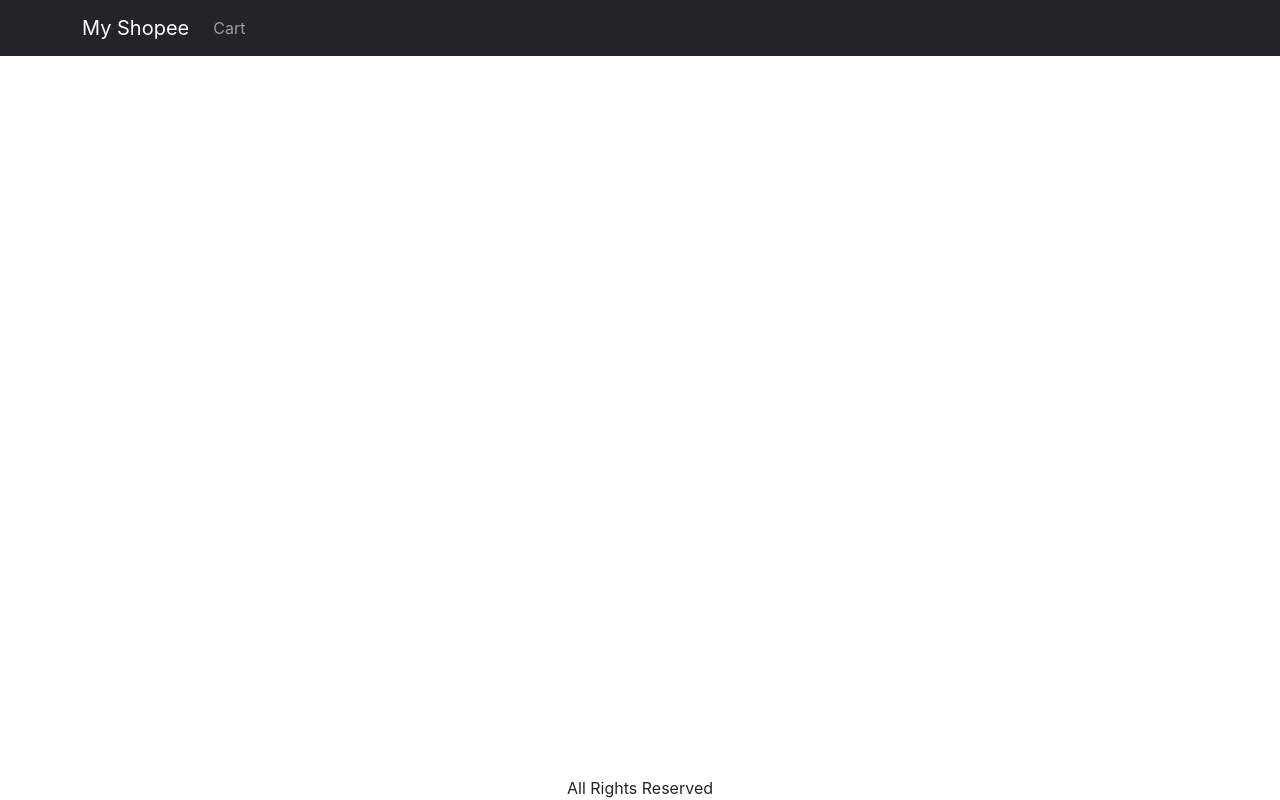
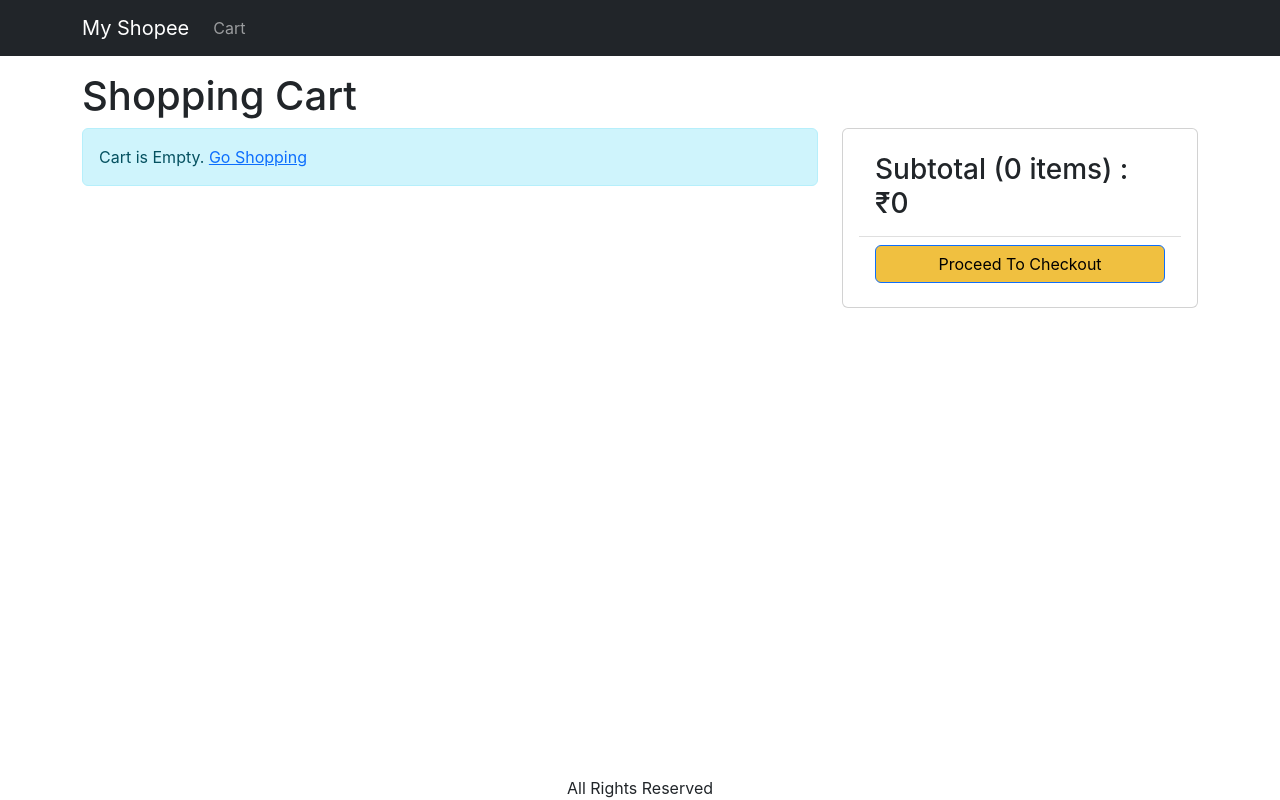
Before and after one commit to RatanHiwale65/myshopee, a React (Create React App) app in the folder frontend/: page /cart in a window 1280 px wide. Built offline with nearby package versions, Linux system fonts and the light colour scheme.

Commit message:
Shopping Cart Screen Created with total

```diff
--- a/frontend/src/App.js
+++ b/frontend/src/App.js
@@ -8,6 +8,7 @@
 import { LinkContainer } from 'react-router-bootstrap';
 import { useContext } from 'react';
 import { Store } from './Store';
+import CartScreen from './screens/CartScreen';
 
 function App() {
   const { state } = useContext(Store);
@@ -39,6 +40,7 @@
             <Routes>
               <Route path="/" element={<HomeScreen />} />
               <Route path="/product/:slug" element={<ProductScreen />} />
+              <Route path="/cart" element={<CartScreen />} />
             </Routes>
           </Container>
         </main>
--- a/frontend/src/index.css
+++ b/frontend/src/index.css
@@ -40,3 +40,6 @@
 .img-large{
   max-width: 100%;
 }
+.img-thumbnail{
+  height: 80px;
+}
--- /dev/null
+++ b/frontend/src/screens/CartScreen.js
@@ -0,0 +1,78 @@
+import { useContext } from 'react';
+import { Button, Card, Col, ListGroup, Row } from 'react-bootstrap';
+import { Helmet } from 'react-helmet-async';
+import { Link } from 'react-router-dom';
+import MessageBox from '../components/MessageBox';
+import { Store } from '../Store';
+
+export default function CartScreen() {
+  const { state, dispatch: ctxDispatch } = useContext(Store);
+  const {
+    cart: { cartItems },
+  } = state;
+  return (
+    <div>
+      <Helmet>
+        <title>Shopping Cart</title>
+      </Helmet>
+      <h1>Shopping Cart</h1>
+      <Row>
+        <Col md={8}>
+          {cartItems.length === 0 ? (
+            <MessageBox>
+              Cart is Empty. <Link to="/">Go Shopping</Link>
+            </MessageBox>
+          ) : (
+            <ListGroup>
+              {cartItems.map((item) => (
+                <ListGroup.Item key={item._id}>
+                  <Row className="align-items-center">
+                    <Col md={4}>
+                        <img src={item.image} alt={item.name} className="img-fluid rounded img-thumbnail"></img>{' '}
+                        <Link to={`/product/${item.slug}`}>{item.name}</Link>
+                    </Col>
+                    <Col md={3}>
+                        <Button variant='light' disabled={item.quantity === 1}>
+                            <i className='fas fa-minus-circle'></i>
+                        </Button>{' '}
+                        <span>{item.quantity}</span>{' '}
+                        <Button variant='light' disabled={item.quantity === item.countInStock}>
+                            <i className='fas fa-plus-circle'></i>
+                        </Button>
+                    </Col>
+                    <Col md={3}>₹{item.price}</Col>
+                    <Col md={2}>
+                    <Button variant='light'>
+                            <i className='fas fa-trash'></i>
+                        </Button>
+                    </Col>
+
+                  </Row>
+                </ListGroup.Item>
+              ))}
+            </ListGroup>
+          )}
+        </Col>
+        <Col md={4}>
+            <Card>
+                <Card.Body>
+                    <ListGroup variant='flush'>
+                        <ListGroup.Item>
+                            <h3>
+                                Subtotal ({cartItems.reduce((a, c) => a + c.quantity,0)}{' '} items) : ₹
+                                {cartItems.reduce((a, c) => a + c.price * c.quantity,0)}
+                            </h3>
+                        </ListGroup.Item>
+                        <ListGroup.Item>
+                            <div className='d-grid'>
+                                <Button type='button' variant="primary" diasbled={cartItems.length === 0}>Proceed To Checkout</Button>
+                            </div>
+                        </ListGroup.Item>
+                    </ListGroup>
+                </Card.Body>
+            </Card>
+        </Col>
+      </Row>
+    </div>
+  );
+}
--- a/frontend/src/screens/ProductScreen.js
+++ b/frontend/src/screens/ProductScreen.js
@@ -1,6 +1,6 @@
 import axios from 'axios';
 import { useContext, useEffect, useReducer } from 'react';
-import { useParams } from 'react-router-dom';
+import { useNavigate, useParams } from 'react-router-dom';
 import Row from 'react-bootstrap/Row';
 import Col from 'react-bootstrap/Col';
 import ListGroup from 'react-bootstrap/ListGroup';
@@ -28,6 +28,7 @@
 };
 
 function ProductScreen() {
+  const navigate = useNavigate();
   const params = useParams();
   const { slug } = params;
 
@@ -64,6 +65,7 @@
       type: 'CART_ADD_ITEM',
       payload: { ...product, quantity },
     });
+    navigate('/cart');
   };
   return loading ? (
     <LoadingBox />
```
